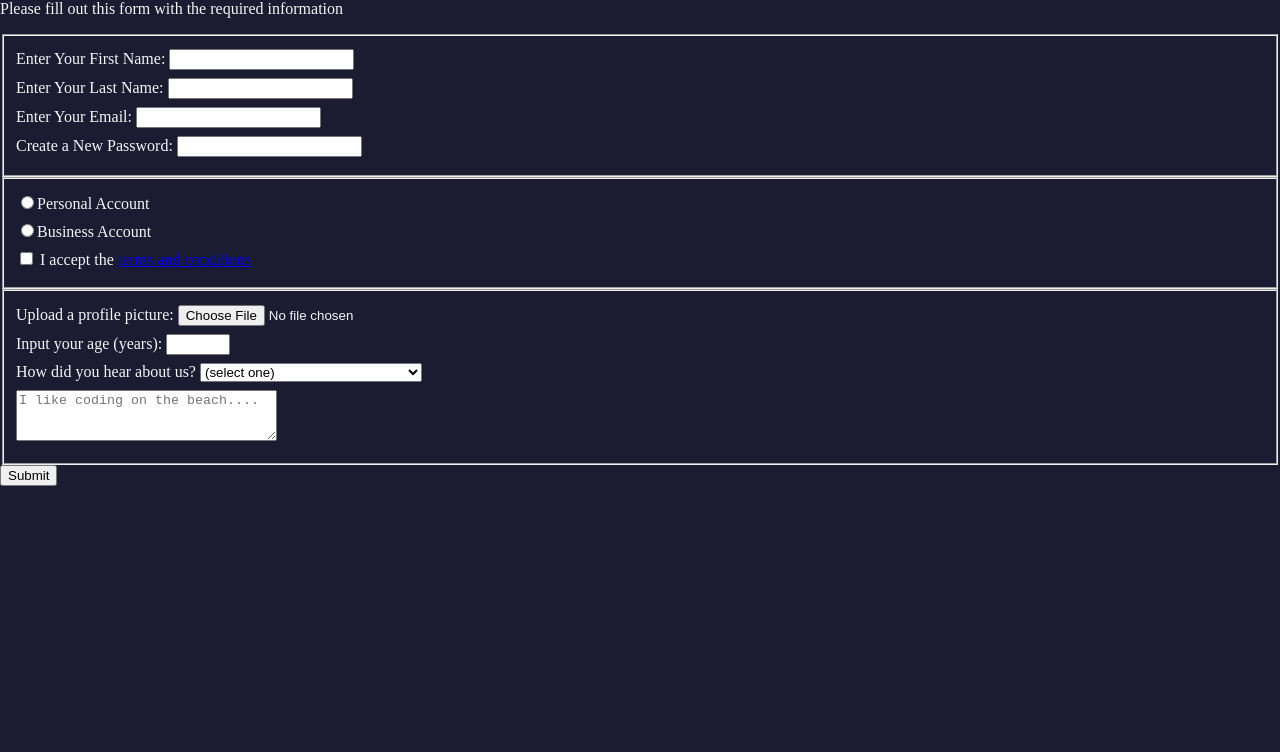
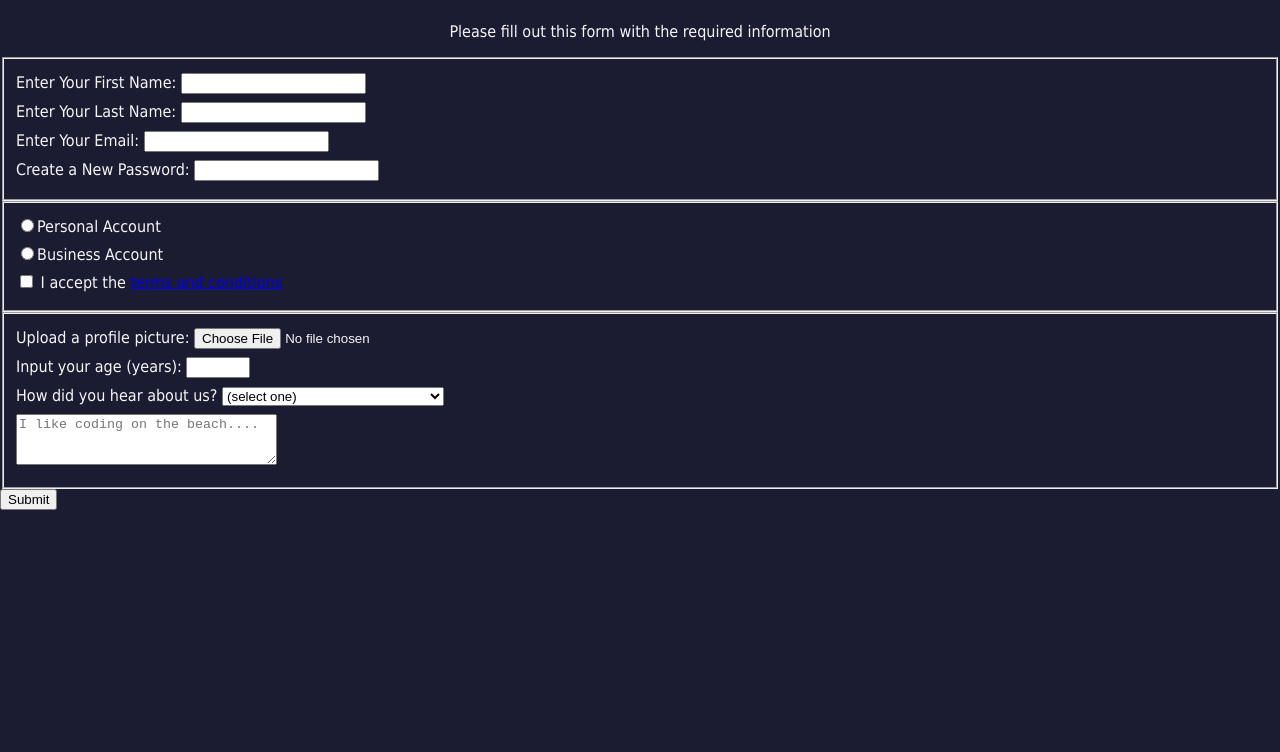
Before and after one commit to Vadim-Akmeev/Registration-form, a plain HTML site: page index.html in a window 1280 px wide. Shown: the part 80-832 px from the top of the page. Drawn offline with Linux system fonts and the light colour scheme.

Commit message:
Update styles.css

```diff
--- a/styles.css
+++ b/styles.css
@@ -4,9 +4,16 @@ body {
     margin: 0;
     background-color: #1b1b32;
     color: #f5f6f7;
+    font-family: Tahoma;
+    font-size: 16px;
   }
 
   label {
     display: block;
     margin: 0.5rem 0;
   }
+
+  h1, p {
+    margin: 1em auto;
+    text-align: center;
+  }
```
